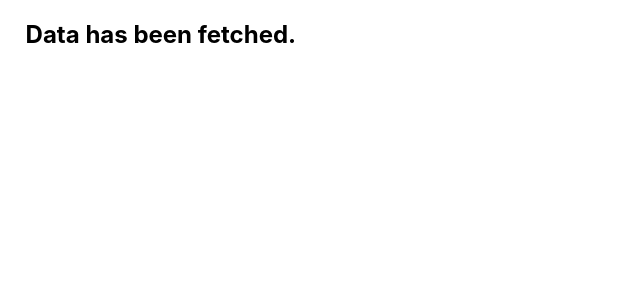
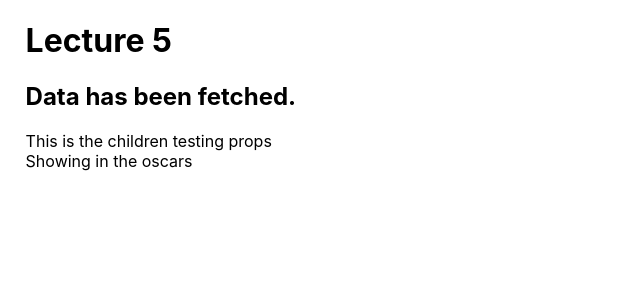
Before and after one commit to stanleychukwu17/react-typescript-1, a React (Create React App) app: page / in a window 1280 px wide. Shown: the top 300 px of the page, without its empty margins (0-640 px from the left). Built offline with nearby package versions, Linux system fonts and the light colour scheme.

Commit message:
Added 2 new components to round up the type props section

```diff
--- a/src/App.tsx
+++ b/src/App.tsx
@@ -1,15 +1,25 @@
 import React from 'react';
 import './App.css';
 
+// the below are all from lecture-5 - Advanced props
 import Status from './Status';
+import Heading from './Heading';
+import Oscar from './Oscar';
 
 function App() {
   const dts: object = {'firstName':'stanely', 'lastName':'chukwu', 'age':26}
+  console.log(dts)
 
-  console.log(dts)
   return (
     <div className="App">
-      <Status msg='success' />
+      <div>
+        <h1>Lecture 5</h1>
+        <Status msg='success' />
+        <Heading>This is the children testing props</Heading>
+        <Oscar>
+          <Heading>Showing in the oscars</Heading>
+        </Oscar>
+      </div>
     </div>
   );
 }
--- /dev/null
+++ b/src/Heading.tsx
@@ -0,0 +1,9 @@
+type headingProps = {
+    children: string
+}
+
+export default function Heading(props: headingProps) {
+  return (
+    <div>{props.children}</div>
+  )
+}
--- /dev/null
+++ b/src/Oscar.tsx
@@ -0,0 +1,9 @@
+type oscarProps = {
+    children: React.ReactNode
+}
+
+export default function Oscar(props: oscarProps) {
+  return (
+    <div>{props.children}</div>
+  )
+}
```
